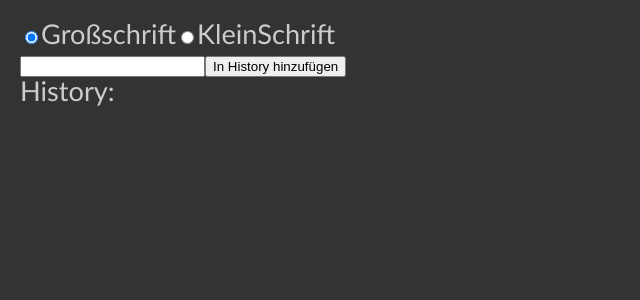
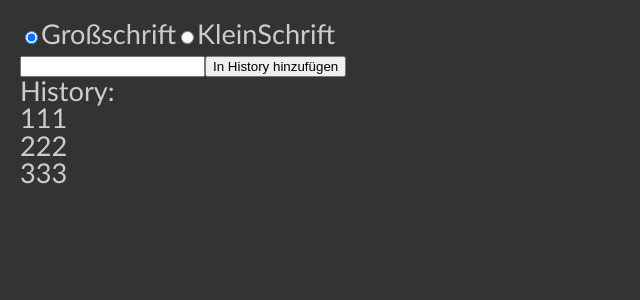
Before and after one commit to edwardtanguay/localHistory-save-text, a React (Create React App) app: page / in a window 1280 px wide. Shown: the top 300 px of the page, without its empty margins (0-640 px from the left). Built offline with nearby package versions, Linux system fonts and the light colour scheme.

Commit message:
test history works

```diff
--- a/src/components/TextFormWithHistory.js
+++ b/src/components/TextFormWithHistory.js
@@ -3,10 +3,12 @@ import { useState } from 'react';
 export const TextFormWithHistory = () => {
 	const [textCase, setTextCase] = useState('uppercase');
 	const [text, setText] = useState('');
+	const [history, setHistory] = useState(['111', '222', '333']);
 
 	const handleButtonClick = () => {
 		const textForHistory = textCase === 'uppercase' ? text.toUpperCase() : text.toLowerCase();
-		console.log(textForHistory);
+		history.push(textForHistory);
+		setHistory(...history);
 	}
 
 	return (
@@ -21,9 +23,9 @@ export const TextFormWithHistory = () => {
 			<input type="text" value={text} onChange={(e) => setText(e.target.value)} />
 			<button onClick={(e) => handleButtonClick(e)}>In History hinzufügen</button>
 			<div className="history">
-				History:
+				<h2>History:</h2>
 				<div className="content">
-
+					{history.map((m,i) => <div key={i}>{m}</div>)}
 				</div>
 			</div>
 		</div>
```
Also changed, not shown: dev/notes.txt.
